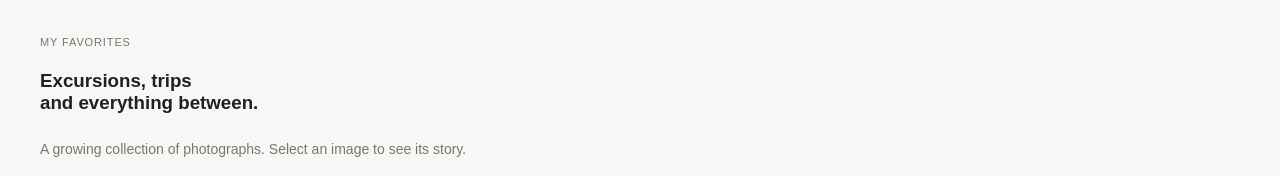
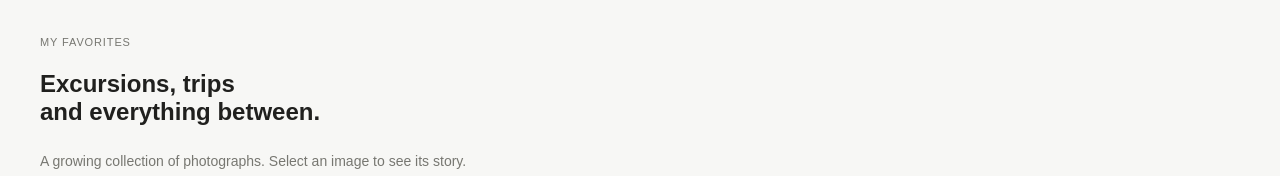
Before and after one commit to Kartofelpuffer/photo-gallery, a Next.js app: page / in a window 1280 px wide. Shown: the part 134-310 px from the top of the page. Built offline with nearby package versions, Linux system fonts and the light colour scheme.

Commit message:
Change heading from h3 to h2 for favorites section

```diff
--- a/app/page.tsx
+++ b/app/page.tsx
@@ -11,7 +11,7 @@ export default function Home() {
 
       <section className="intro">
         <p className="eyebrow">MY FAVORITES</p>
-        <h3>Excursions, trips<br />and everything between. </h3>
+        <h2>Excursions, trips<br />and everything between. </h2>
         <p className="intro-copy">
           A growing collection of photographs. Select an image to see its story.
         </p>
```
